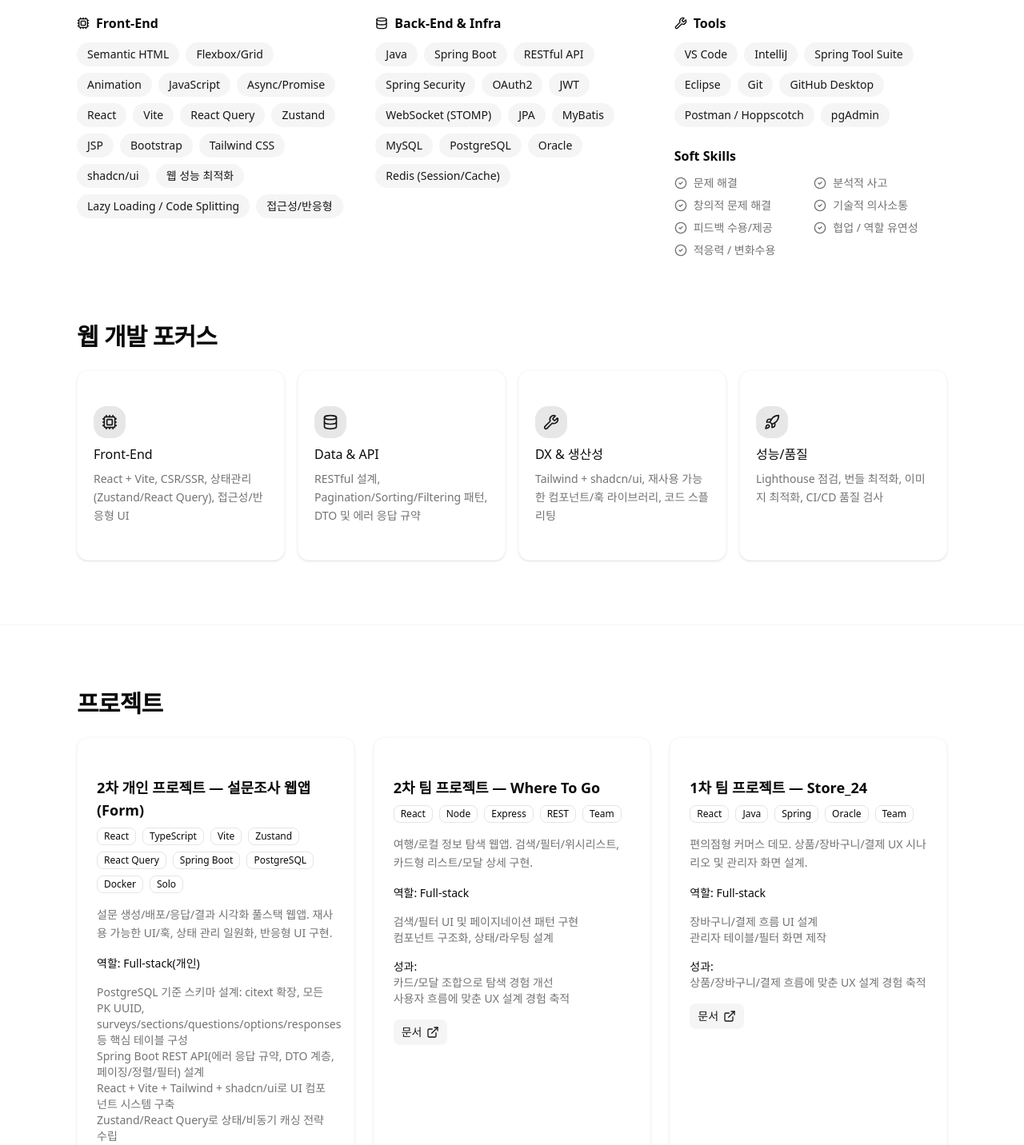
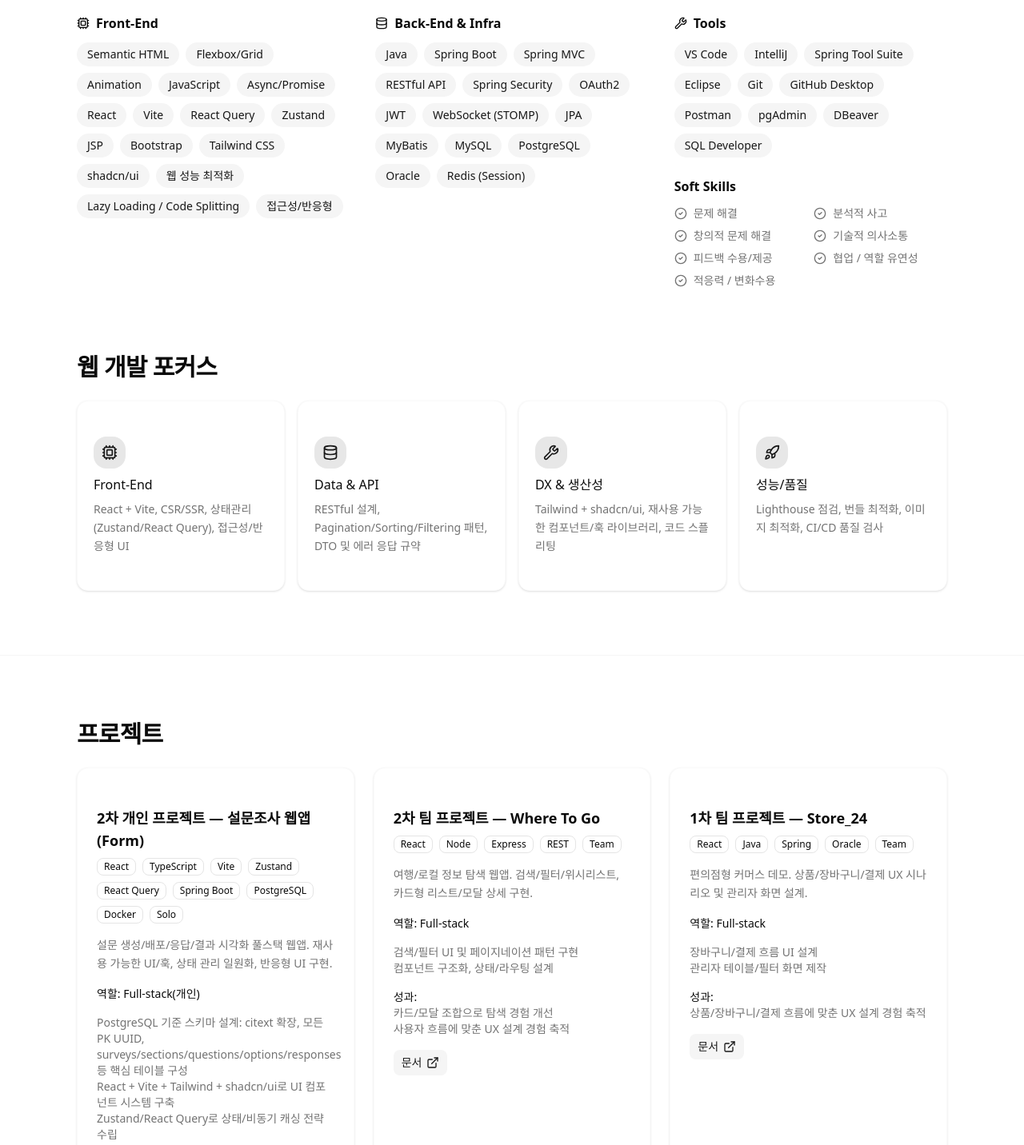
Before and after one commit to KRMGJ/portfolio.github.io, a React (Vite) app: page / in a window 1280 px wide. Shown: the part 1040-2472 px from the top of the page at 80% size. Built offline with nearby package versions, Linux system fonts and the light colour scheme.

Commit message:
fix: update portfolio data and remove deprecated fields

```diff
--- a/src/data/portfolioData.ts
+++ b/src/data/portfolioData.ts
@@ -1,11 +1,4 @@
 import { GraduationCap, Award, Cpu, Database, Wrench, Rocket, Users, Briefcase, Lightbulb, Mail, Phone, MapPin, Github, Globe } from "lucide-react";
-
-/**
- * NOTE
- * - 기존 스키마를 최대한 유지하면서(호환성 유지) 필드를 확장했습니다.
- * - 새로 추가된 필드는 모두 optional 로 설계하여 기존 컴포넌트가 깨지지 않도록 했습니다.
- * - TODO 표시는 실제 값으로 교체 필요합니다(특히 GitHub URL).
- */
 
 export const profile = {
     name: "장민규",
@@ -16,7 +9,7 @@ export const profile = {
     phone: "+82 10-9305-6649",
     links: [
         { label: "Notion", href: "https://www.notion.so/c197098381a141ff8db30429fa5dc17b?pvs=25#3c7aef3ec6da48128c09d07787a732e4", icon: Globe },
-        { label: "Github", href: "https://github.com/your-id", icon: Github }, // TODO: 실제 GitHub 계정 URL로 교체
+        { label: "Github", href: "https://github.com/KRMGJ", icon: Github },
     ],
     icons: { Mail, Phone, MapPin },
     highlights: [
@@ -32,7 +25,7 @@ export const education = [
 
 export const certificates = [
     { name: "정보처리기사", year: "2025 (예정)", issuer: "한국산업인력공단", icon: Award },
-    { name: "SQLD (SQL Developer)", year: "2024", issuer: "한국데이터산업진흥원", icon: Award },
+    // { name: "SQLD (SQL Developer)", year: "2024", issuer: "한국데이터산업진흥원", icon: Award },
 ] as const;
 
 export const skills = {
@@ -57,6 +50,7 @@ export const skills = {
     be: [
         "Java",
         "Spring Boot",
+        "Spring MVC",
         "RESTful API",
         "Spring Security",
         "OAuth2",
@@ -67,7 +61,7 @@ export const skills = {
         "MySQL",
         "PostgreSQL",
         "Oracle",
-        "Redis (Session/Cache)",
+        "Redis (Session)",
     ],
     infra: [
         "AWS EC2",
@@ -88,8 +82,10 @@ export const skills = {
         "Eclipse",
         "Git",
         "GitHub Desktop",
-        "Postman / Hoppscotch",
+        "Postman",
         "pgAdmin",
+        "DBeaver",
+        "SQL Developer",
     ],
     soft: [
         "문제 해결",
@@ -122,10 +118,8 @@ export const projects = [
         role: "Full-stack(개인)",
         contributions: [
             "PostgreSQL 기준 스키마 설계: citext 확장, 모든 PK UUID, surveys/sections/questions/options/responses 등 핵심 테이블 구성",
-            "Spring Boot REST API(에러 응답 규약, DTO 계층, 페이징/정렬/필터) 설계",
             "React + Vite + Tailwind + shadcn/ui로 UI 컴포넌트 시스템 구축",
             "Zustand/React Query로 상태/비동기 캐싱 전략 수립",
-            "Docker Compose로 BE/FE/Redis 통합 실행, AWS EC2 + RDS 배포 경험",
         ],
         outcomes: [
             "코드/상태 관리 일원화로 화면 전환 및 응답 처리 단순화",
@@ -184,7 +178,7 @@ export const experiences = [
     {
         role: "한국폴리텍대학 스마트소프트웨어 하이테크 과정",
         period: "2025.03 ~ 2025.10",
-        desc: "Spring Boot + React 기반 풀스택 및 DB/클라우드 기초, 팀 프로젝트 수행",
+        desc: "MyBatis, Spring MVC, eGovFrame 기반 웹 개발 심화 학습",
         icon: Briefcase,
     },
 ] as const;
@@ -194,11 +188,9 @@ export const howIWork = [
     "회사와 사용자 모두에게 긍정적 임팩트를 만드는 일을 선호합니다.",
     "문제가 생기면 상황 안에서 앞으로 나아갈 대안을 즉시 모색합니다.",
     "함께 정한 기한을 지키려고 노력합니다.",
-    // 협업/코드리뷰/문서화 관련 추가 문장
     "Git Flow 기반 협업과 코드리뷰에 익숙하며, PR 설명/테스트 로그/이슈 링크로 문서화를 습관화합니다.",
 ] as const;
 
-// (선택) 소개용 한 줄 모토/키워드
 export const motto = {
     icon: Lightbulb,
     lines: ["문제의 본질을 정의하고, 작게 쪼개서 빠르게 검증합니다.", "사용자 경험과 개발자 경험을 동시에 개선합니다."],
```
